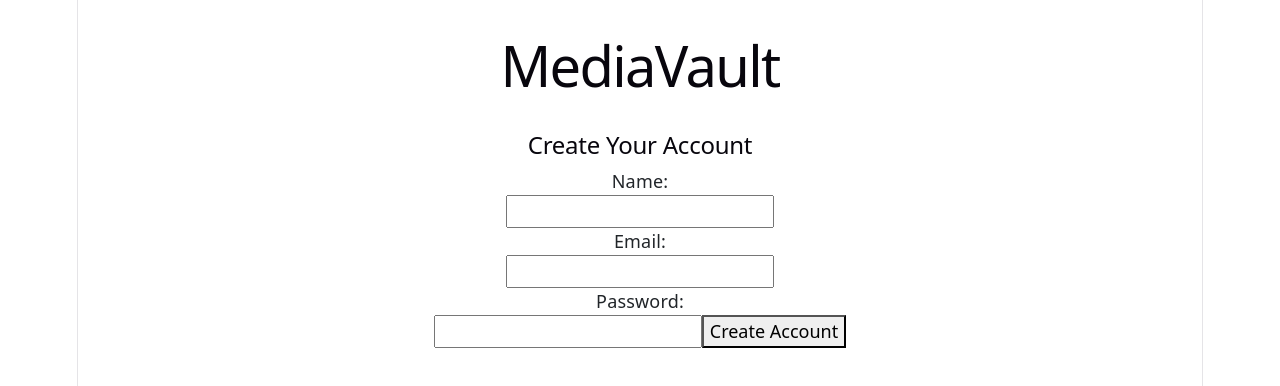
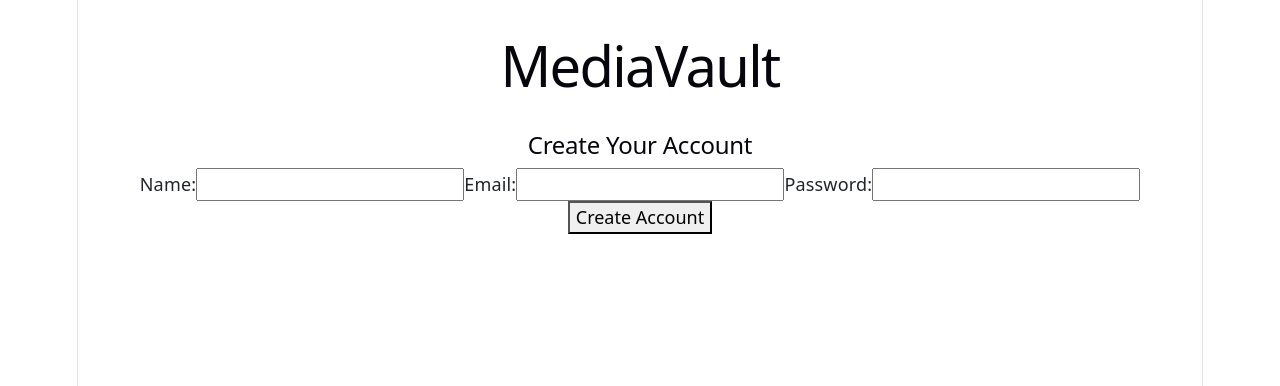
Before and after one commit to truittjanney/media-vault, a React app in the folder frontend/: page /signup in a window 1280 px wide. Shown: the top 386 px of the page. Built offline with nearby package versions, Linux system fonts and the light colour scheme; no server answers; the HTML template or start-up script is replaced by a standard one.

Commit message:
build: removed p tags, added labels to SignupPage.jsx

```diff
--- a/frontend/src/pages/SignupPage.jsx
+++ b/frontend/src/pages/SignupPage.jsx
@@ -30,11 +30,11 @@ function Signup() {
             {errorMessage && <p>{errorMessage}</p>}
 
             <form onSubmit={handleSubmit}>
-                <p>Name: </p>
+                <label>Name: </label>
                 <input type="text" value={name} onChange={(e) => setName(e.target.value)} />
-                <p>Email: </p>
+                <label>Email: </label>
                 <input type="email" value={email} onChange={(e) => setEmail(e.target.value)} />
-                <p>Password: </p>
+                <label>Password: </label>
                 <input type="password" value={password} onChange={(e) => setPassword(e.target.value)} />
 
                 <button type="submit">Create Account</button>
```
